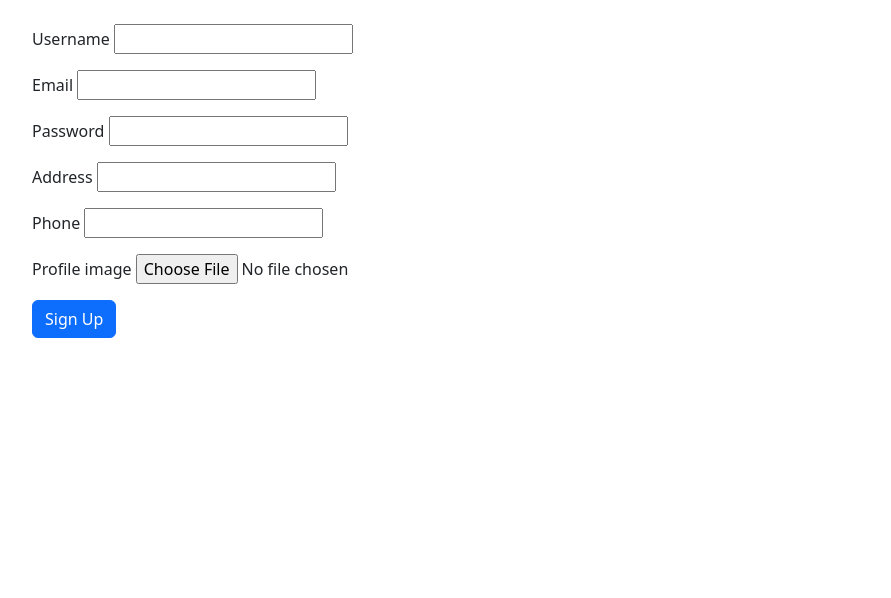
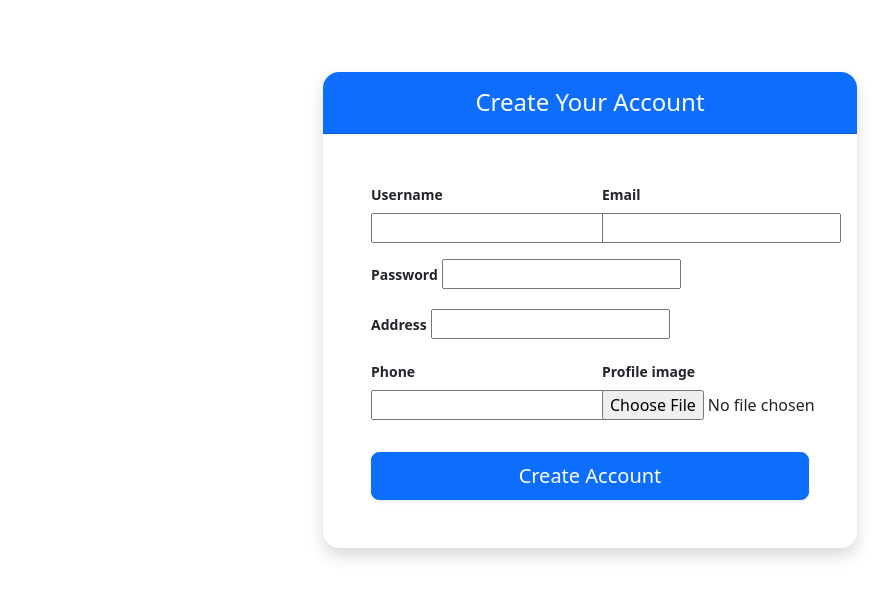
Before and after one commit to Binteimran853/Django-Task, a Django app: template templates/signup.html in a window 1280 px wide. Shown: the part 58-656 px from the top of the page, without its empty margins (50-941 px from the left). Run offline with Django 5.2, Linux system fonts and the light colour scheme; the template is opened without the code that fills it, so the values that code supplies are empty, except form fields; tables that the repository leaves empty hold one stand-in row (values such as "Sample post"); form fields are guessed from the names that the template uses.

Commit message:
apply bootstrap

```diff
--- a/accounts/models.py
+++ b/accounts/models.py
@@ -1,5 +1,6 @@
 from django.contrib.auth.models import AbstractUser
 from django.core.validators import RegexValidator
+
 from django.db import models
 
 
--- a/ecomerce/settings.py
+++ b/ecomerce/settings.py
@@ -41,7 +41,8 @@ INSTALLED_APPS = [
     'django.contrib.staticfiles',
     'accounts',
     'products',
-    'cart'
+    'cart',
+    'widget_tweaks',
 ]
 
 AUTH_USER_MODEL = 'accounts.User'
--- a/templates/signup.html
+++ b/templates/signup.html
@@ -1,53 +1,83 @@
 {% extends "base.html" %}
 
-{%block title %} Sign-Up Here {% endblock %}
+{% block title %} Sign-Up Here {% endblock %}
 
 {% block content %}
+<div class="container py-5">
+    <div class="row justify-content-center">
+        <div class="col-md-8 col-lg-6">
 
-<form method="POST" enctype="multipart/form-data">
+            <div class="card shadow border-0 rounded-4">
+                <div class="card-header bg-primary text-white text-center py-3 rounded-top-4">
+                    <h4 class="mb-0">Create Your Account</h4>
+                </div>
+
+                <div class="card-body p-4 p-md-5">
+                    <form method="POST" enctype="multipart/form-data" action="{{ request.get_full_path }}">
                         {% csrf_token %}
 
-    <div class="mb-3">
-        {{form.username.label_tag}}
+                        {% if form.non_field_errors %}
+                        <div class="alert alert-danger py-2 px-3 small mb-4">
+                            {{ form.non_field_errors|first }}
+                        </div>
+                        {% endif %}
+
+                        <div class="row">
+                            <div class="col-md-6 mb-3">
+                                <label class="form-label fw-bold text-dark small uppercase">{{ form.username.label }}</label>
                                 {{ form.username }}
+                                {% if form.username.errors %}
+                                    <div class="text-danger small mt-1">{{ form.username.errors|first }}</div>
+                                {% endif %}
+                            </div>
+
+                            <div class="col-md-6 mb-3">
+                                <label class="form-label fw-bold text-dark small">{{ form.email.label }}</label>
+                                {{ form.email }}
+                                {% if form.email.errors %}
+                                    <div class="text-danger small mt-1">{{ form.email.errors|first }}</div>
+                                {% endif %}
+                            </div>
                         </div>
 
                         <div class="mb-3">
-       {{form.email.label_tag}}
-        {{ form.email }}
+                            <label class="form-label fw-bold text-dark small">{{ form.password.label }}</label>
+                            {{ form.password }}
+                            {% if form.password.errors %}
+                                <div class="text-danger small mt-1">{{ form.password.errors|first }}</div>
+                            {% endif %}
                         </div>
 
                         <div class="mb-3">
-        {{form.password.label_tag}}
-        {{ form.password }}
-    </div>
-
-    <div class="mb-3">
-        {{form.address.label_tag}}
+                            <label class="form-label fw-bold text-dark small">{{ form.address.label }}</label>
                             {{ form.address }}
                         </div>
 
-    <div class="mb-3">
-        {{form.phone.label_tag}}
+                        <div class="row">
+                            <div class="col-md-6 mb-3">
+                                <label class="form-label fw-bold text-dark small">{{ form.phone.label }}</label>
                                 {{ form.phone }}
+                                {% if form.phone.errors %}
+                                    <div class="text-danger small mt-1">{{ form.phone.errors|first }}</div>
+                                {% endif %}
                             </div>
 
-     <div class="mb-3">
-        {{form.profile_image.label_tag}}
+                            <div class="col-md-6 mb-4">
+                                <label class="form-label fw-bold text-dark small">{{ form.profile_image.label }}</label>
                                 {{ form.profile_image }}
                             </div>
+                        </div>
 
-<!--        {% if form.non_field_errors %}-->
-<!--        {% for error in form.non_field_errors %}-->
-<!--            <p class="text-danger">{{ error }}</p>-->
-<!--        {% endfor %}-->
-<!--        {% endif %}-->
-    <button type="submit" class="btn btn-primary"> Sign Up</button>
+                        <div class="d-grid mt-2">
+                            <button type="submit" class="btn btn-primary btn-lg rounded-3 shadow-sm">
+                                Create Account
+                            </button>
+                        </div>
+                    </form>
+                </div>
+            </div>
 
-</form>
-{% if form.errors %}
-    <div class="alert alert-danger">
-        {{ form.errors }}
         </div>
-{% endif %}
+    </div>
+</div>
 {% endblock %}
```
Also changed, not shown: accounts/forms.py (+12 -6 lines), accounts/views.py (+13 -11 lines), templates/edit_profile.html (+15 -1 lines), templates/login.html (+47 -11 lines). Lines whose indentation alone changed are shown as unchanged.
